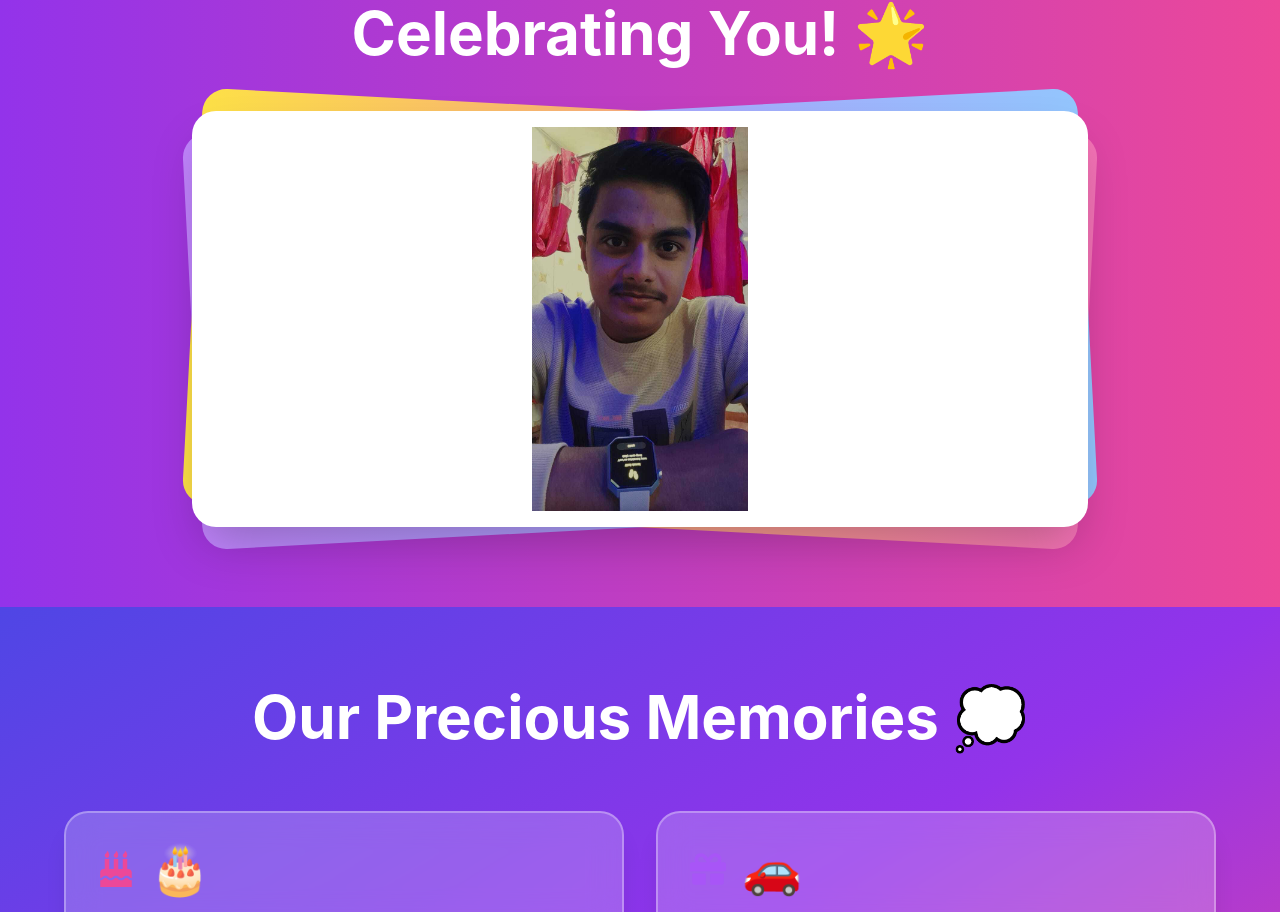
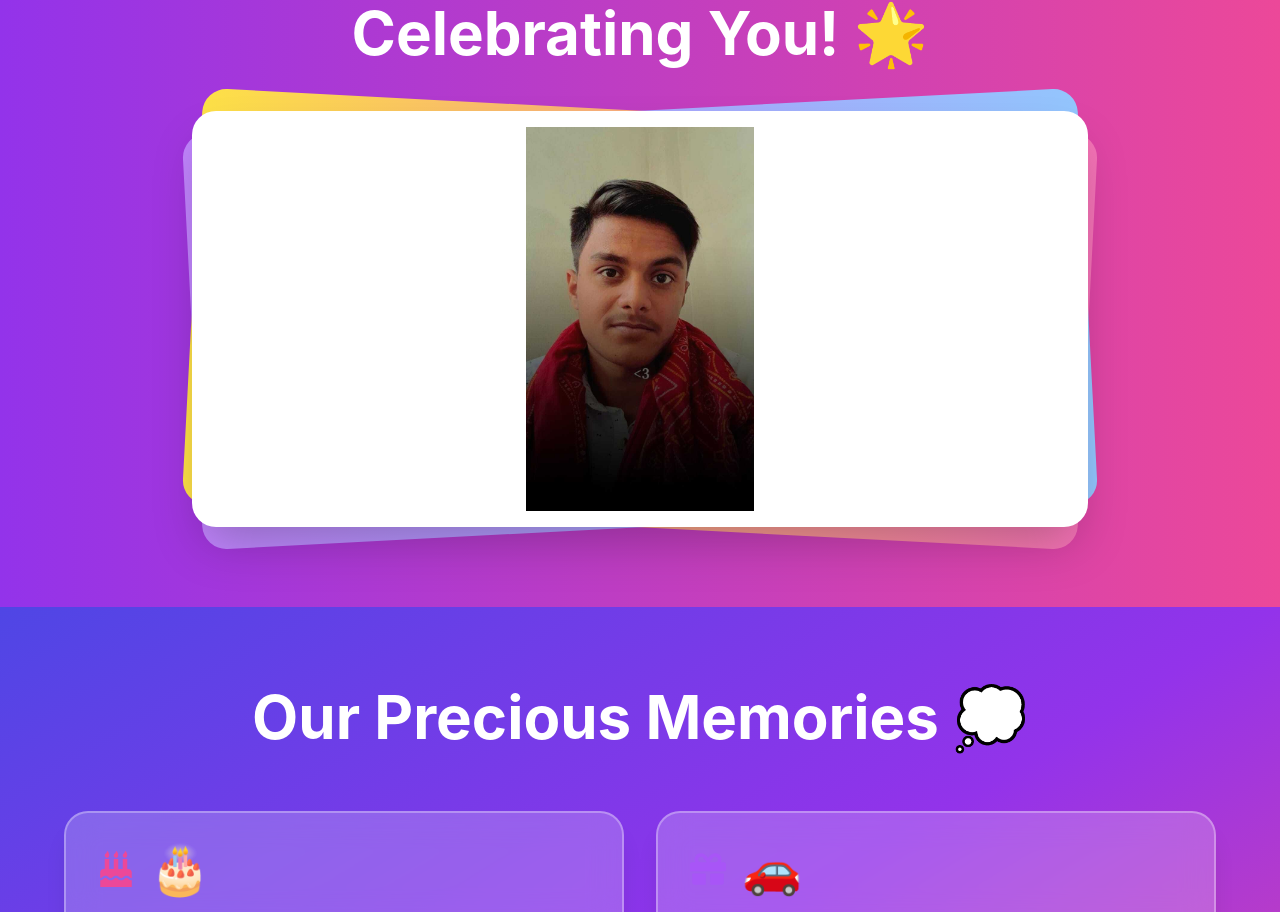
Before and after one commit to replicaboy/birthday-wish-app, a React (Vite) app: page / in a window 1280 px wide. Shown: the part 877-1789 px from the top of the page. Built offline with nearby package versions, Linux system fonts and the light colour scheme.

Commit message:
Change image source in BirthdayPage component

```diff
--- a/src/components/BirthdayPage.jsx
+++ b/src/components/BirthdayPage.jsx
@@ -244,7 +244,7 @@ const BirthdayPage = ({ friendName }) => {
             <div className="absolute inset-0 bg-gradient-to-l from-blue-300 to-purple-400 rounded-3xl transform -rotate-3"></div>
             <div className="relative bg-white p-4 rounded-3xl shadow-2xl">
               <img
-                src="/images/photo1.jpg"
+                src="/images/photo9.jpg"
                 alt={friendName}
                 className="w-full h-auto max-h-96 object-contain rounded-2xl"
               />
```
